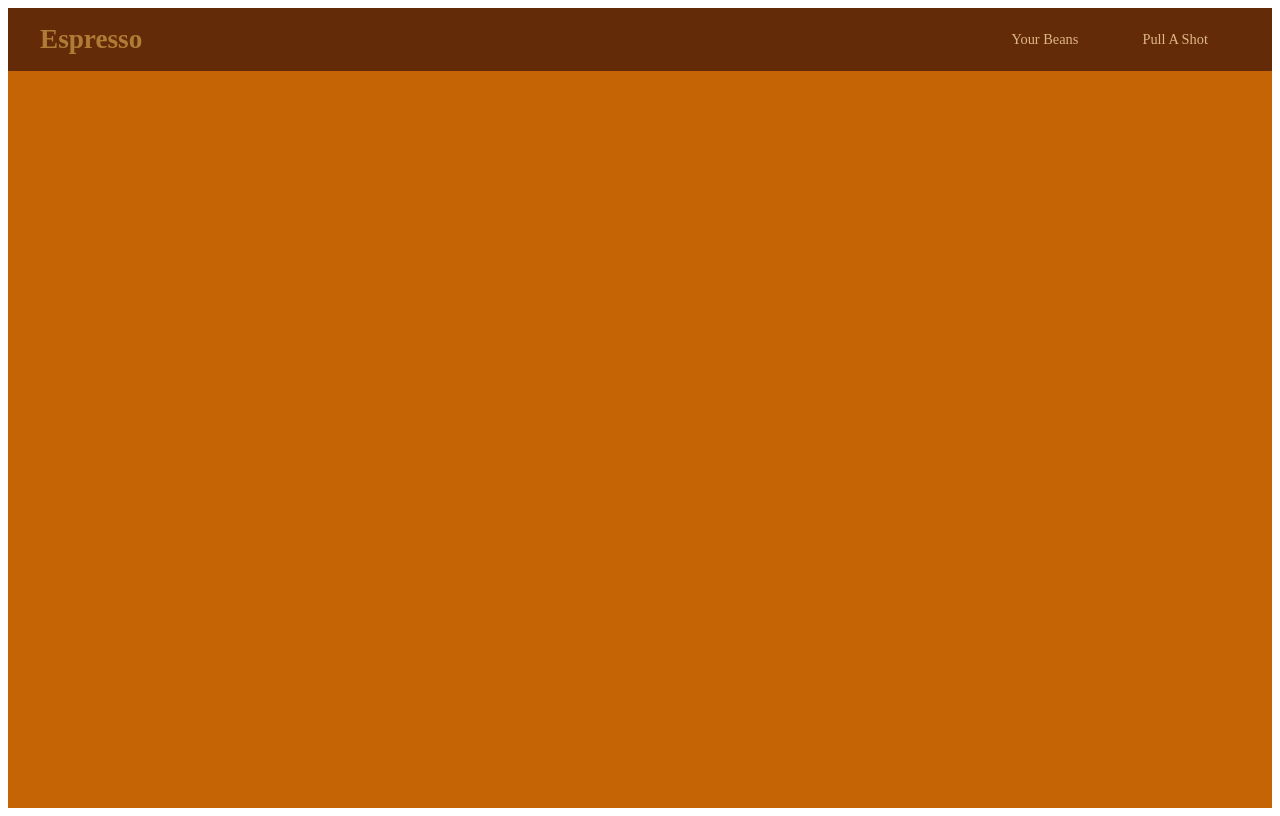
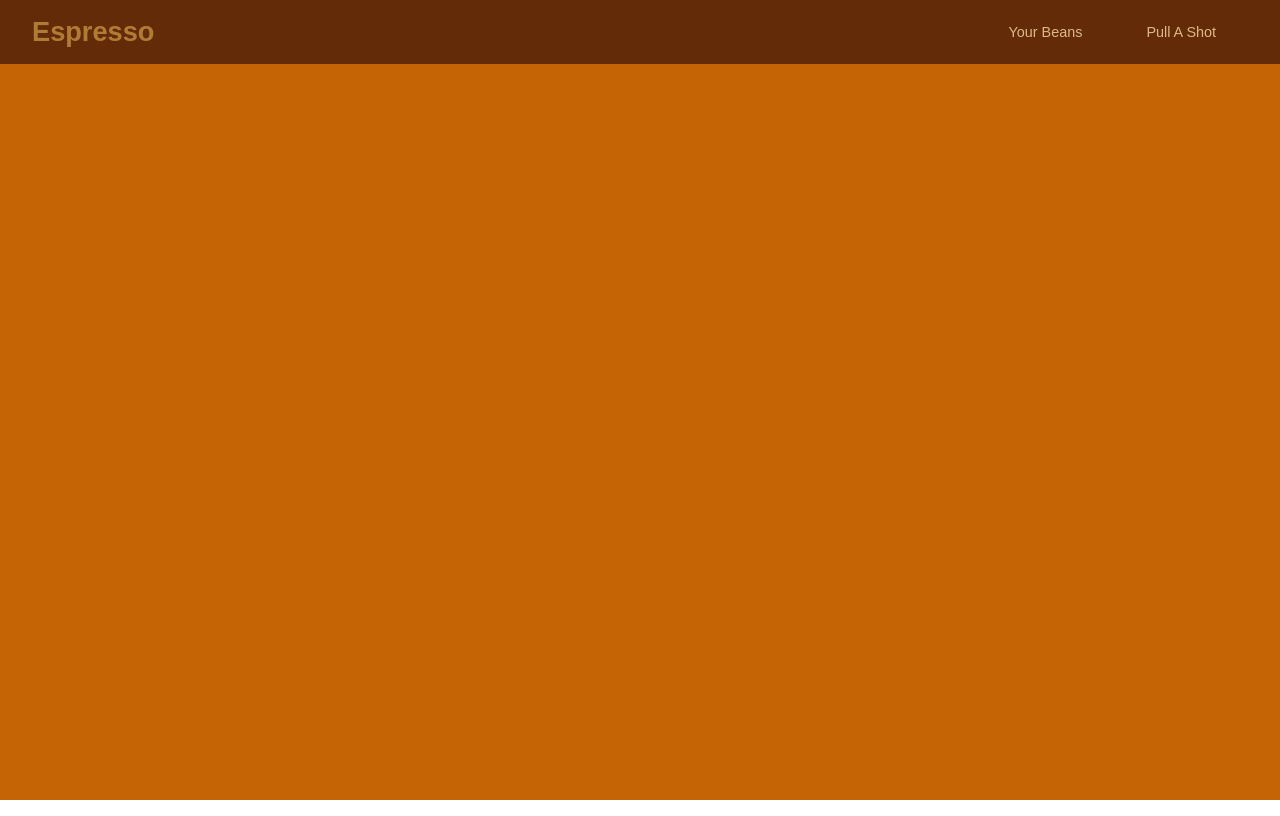
Before and after one commit to samueljmillward/espresso, a React (Create React App) app: page / in a window 1280 px wide. Built offline with nearby package versions, Linux system fonts and the light colour scheme.

Commit message:
Global styles

```diff
--- a/src/App.js
+++ b/src/App.js
@@ -1,14 +1,18 @@
-import React from "react";
+import React from 'react';
 
-import Navbar from "./elements/Navbar";
+import Navbar from './elements/Navbar';
+import GlobalStyle from './styles/GlobalStyle';
 
-import { AppStyled } from "./styles/StyledApp";
+import { AppStyled } from './styles/StyledApp';
 
 const App = () => {
   return (
-    <AppStyled>
-      <Navbar />
-    </AppStyled>
+    <>
+      <GlobalStyle />
+      <AppStyled>
+        <Navbar />
+      </AppStyled>
+    </>
   );
 };
 
--- a/src/elements/Navbar.js
+++ b/src/elements/Navbar.js
@@ -1,5 +1,5 @@
-import React, { useState } from "react";
-import styled from "styled-components";
+import React, { useState } from 'react';
+import styled from 'styled-components';
 
 const Navbar = () => {
   const [isOpen, setIsOpen] = useState(false);
@@ -90,7 +90,7 @@ const Menu = styled.div`
   @media (max-width: 768px) {
     overflow: hidden;
     flex-direction: column;
-    max-height: ${({ isOpen }) => (isOpen ? "300px" : "0")};
+    max-height: ${({ isOpen }) => (isOpen ? '300px' : '0')};
     transition: max-height 0.3s ease-in;
     width: 100%;
   }
--- /dev/null
+++ b/src/styles/GlobalStyle.js
@@ -0,0 +1,11 @@
+import { createGlobalStyle } from "styled-components";
+
+const GlobalStyle = createGlobalStyle`
+    body {
+        padding: 0;
+        margin: 0;
+        font-family: sans-serif;
+    }
+`;
+
+export default GlobalStyle;
--- a/src/styles/StyledApp.js
+++ b/src/styles/StyledApp.js
@@ -1,4 +1,4 @@
-import styled from "styled-components";
+import styled from 'styled-components';
 
 export const AppStyled = styled.div`
   background: #c46404;
```
